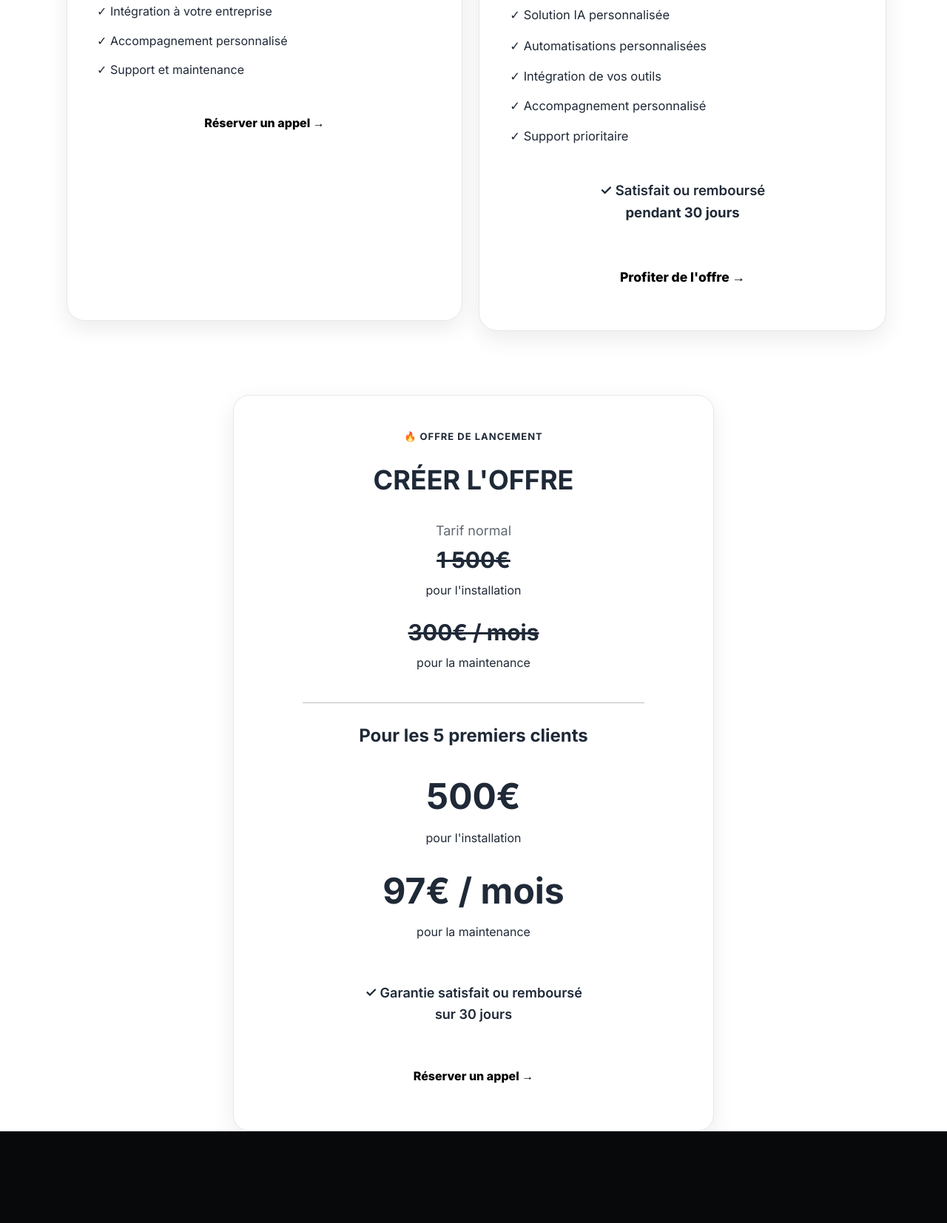
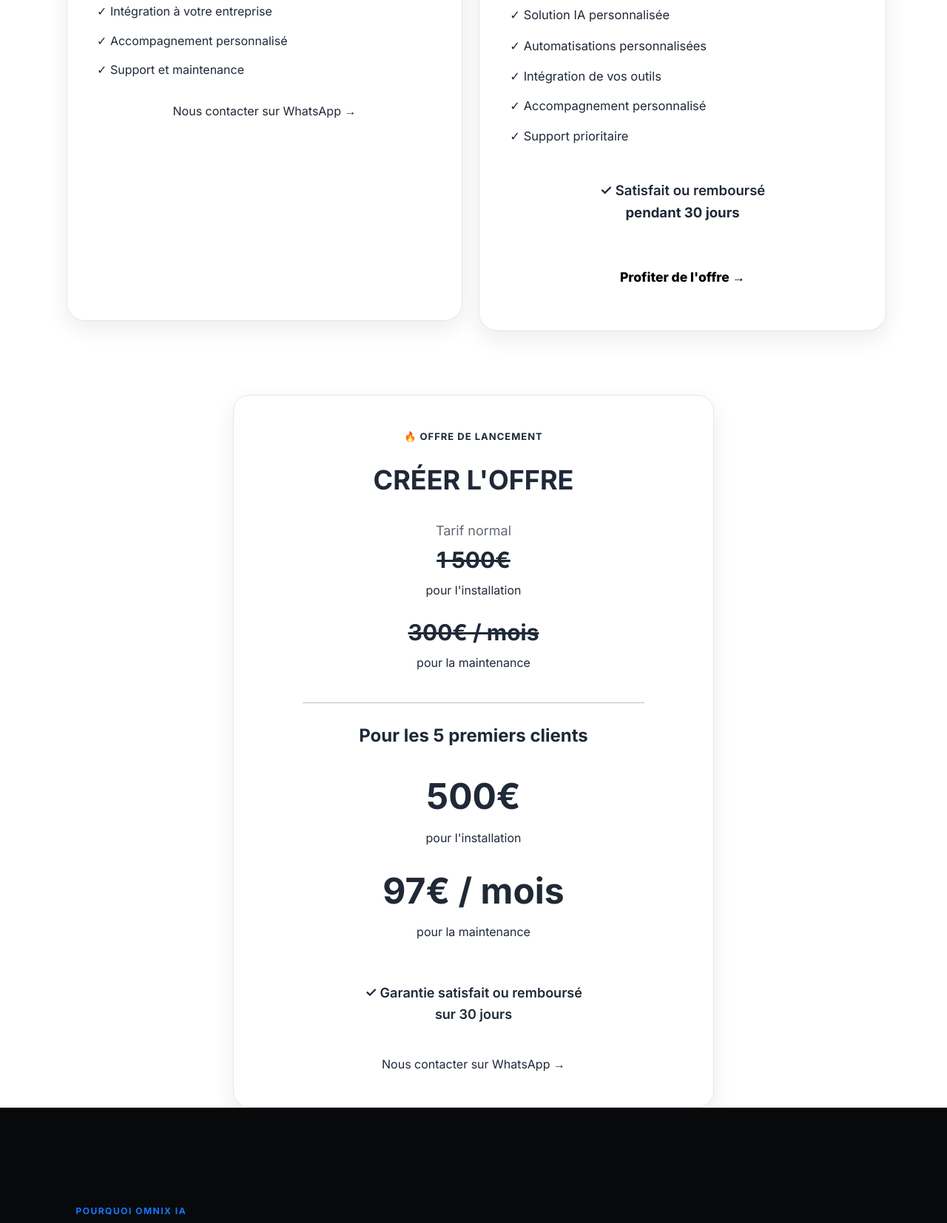
Before and after one commit to omnix-ia-art/omnix-ia, a website built with Vite: page index.html in a window 1280 px wide. Shown: the part 2794-4448 px from the top of the page at 74% size. Built offline with nearby package versions, Linux system fonts and the light colour scheme.

Commit message:
Remplacer réservation appel par WhatsApp

```diff
--- a/index.html
+++ b/index.html
@@ -246,9 +246,9 @@
         <li>✓ Support et maintenance</li>
       </ul>
 
-      <a href="https://calendly.com/omarmohamedomar946/30min"
-         class="pricing-button">
-        Réserver un appel →
+     <a href="https://wa.me/25377654048" target="_blank">
+    Nous contacter sur WhatsApp →
+</a>
       </a>
 
     </div>
@@ -348,9 +348,9 @@
             sur 30 jours
         </div>
 
-        <a href="https://calendly.com/omarmohamedomar946/30min"
-           class="pricing-button">
-            Réserver un appel →
+        <a <a href="https://wa.me/25377654048" target="_blank">
+    Nous contacter sur WhatsApp →
+</a>
         </a>
 
     </div>
```
